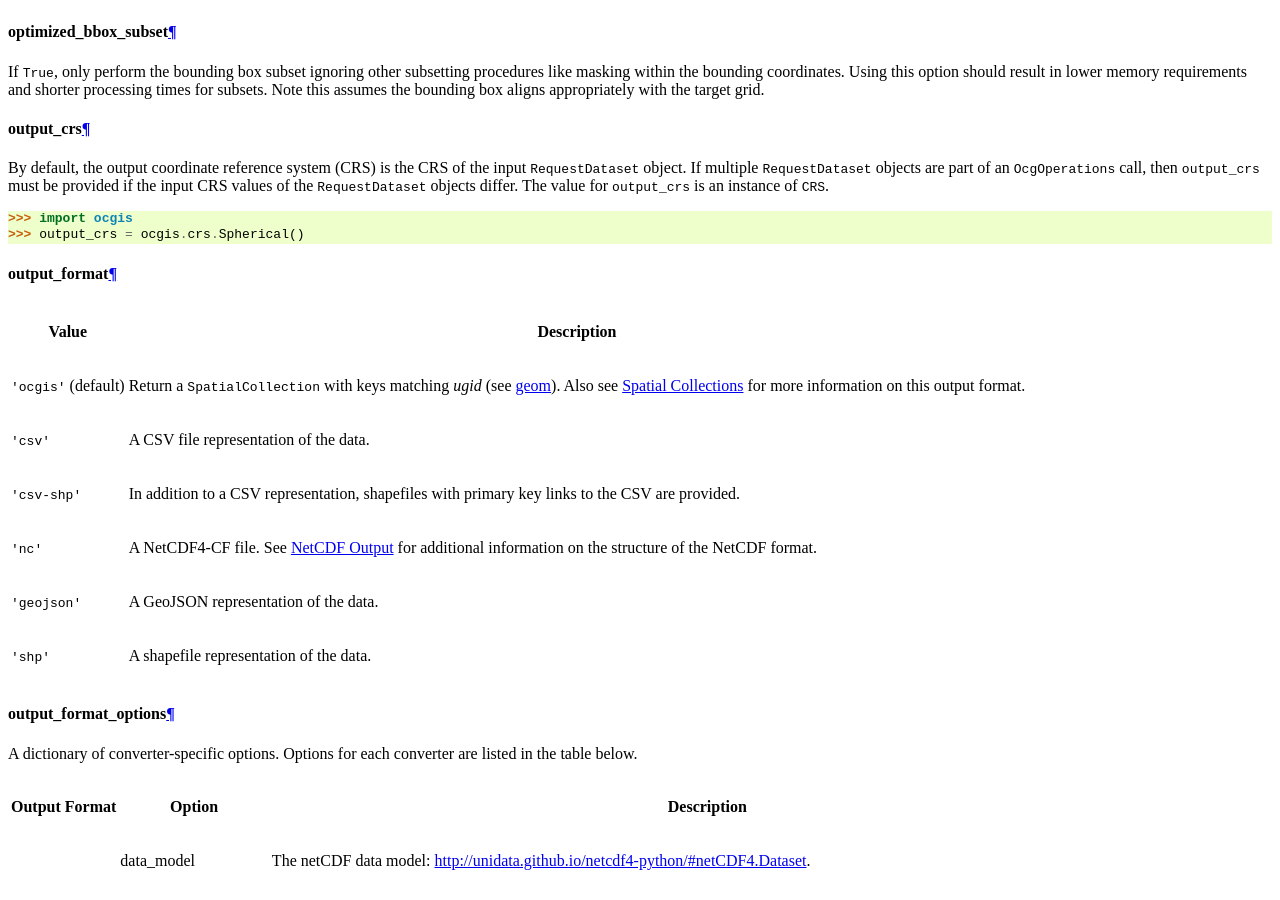
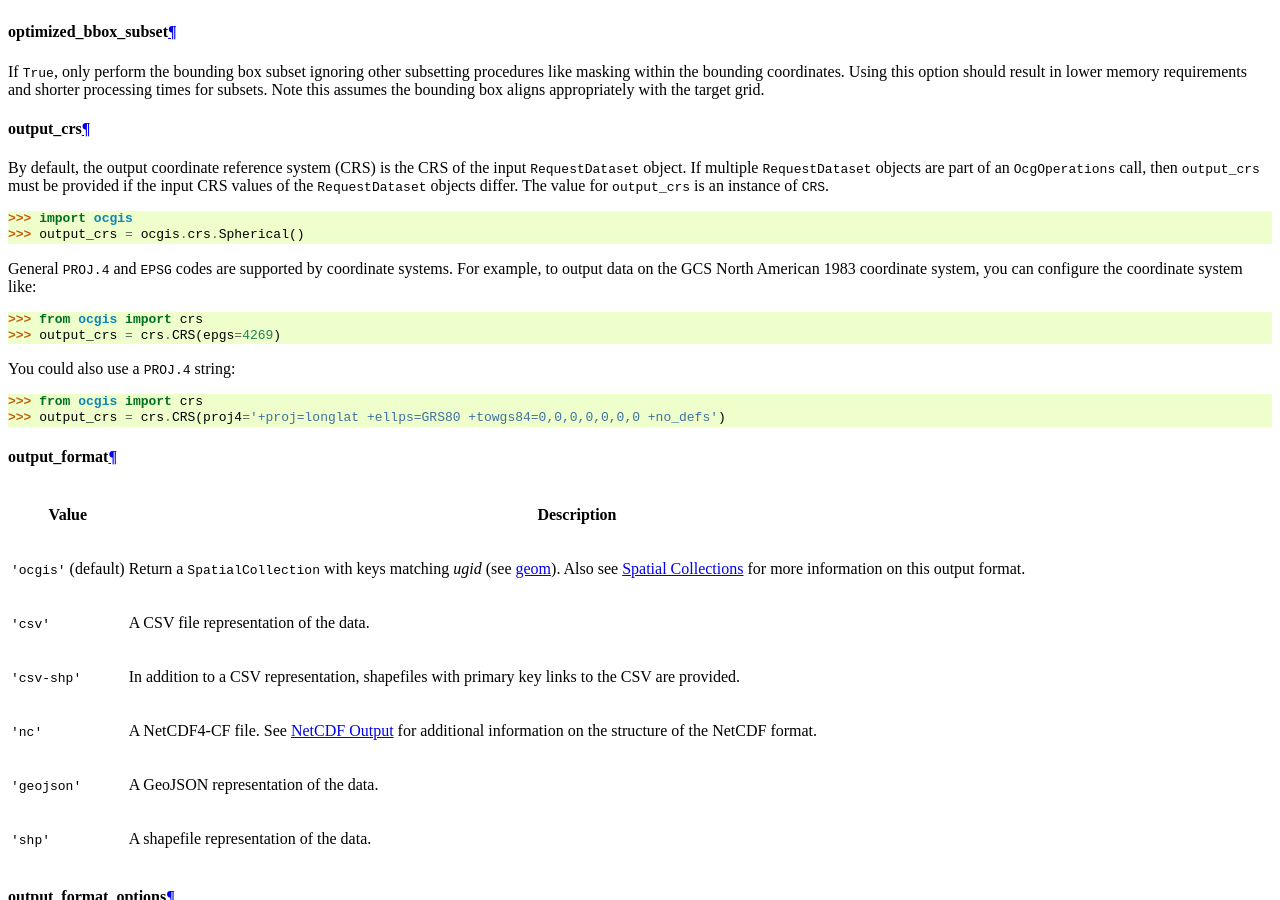
Before and after one commit to NCPP/ocgis, a Sphinx documentation site: the page built from doc/operations.rst, in a window 1280 px wide and 900 px high, scrolled down 6440 px. Built offline with Sphinx 7.4.7, drawn with Linux system fonts in a browser that asks for light colours.

Commit message:
DOC: Added additional explanatory text for coordinate systems in operations

```diff
--- a/doc/operations.rst
+++ b/doc/operations.rst
@@ -340,6 +340,16 @@ By default, the output coordinate reference system (CRS) is the CRS of the input
 >>> import ocgis
 >>> output_crs = ocgis.crs.Spherical()
 
+General ``PROJ.4`` and ``EPSG`` codes are supported by coordinate systems. For example, to output data on the GCS North American 1983 coordinate system, you can configure the coordinate system like:
+
+>>> from ocgis import crs
+>>> output_crs = crs.CRS(epgs=4269)
+
+You could also use a ``PROJ.4`` string:
+
+>>> from ocgis import crs
+>>> output_crs = crs.CRS(proj4='+proj=longlat +ellps=GRS80 +towgs84=0,0,0,0,0,0,0 +no_defs')
+
 .. _output_format_headline:
 
 output_format
```
